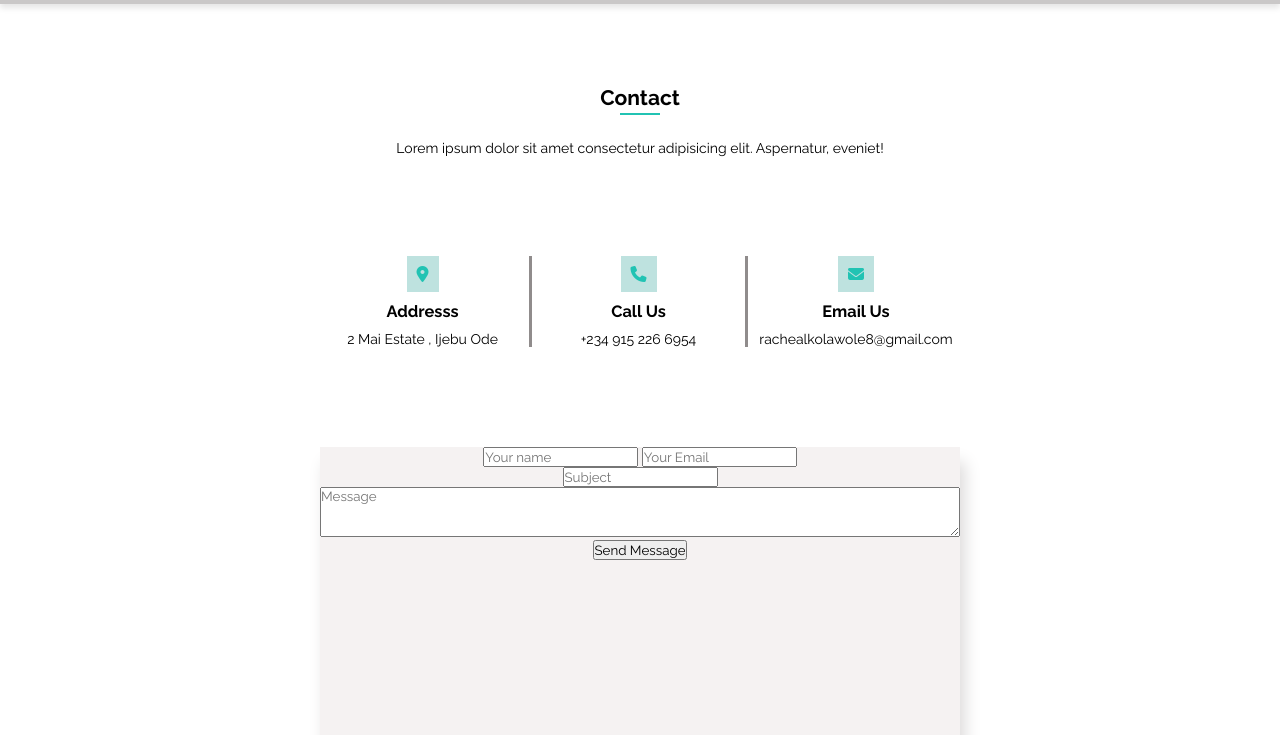
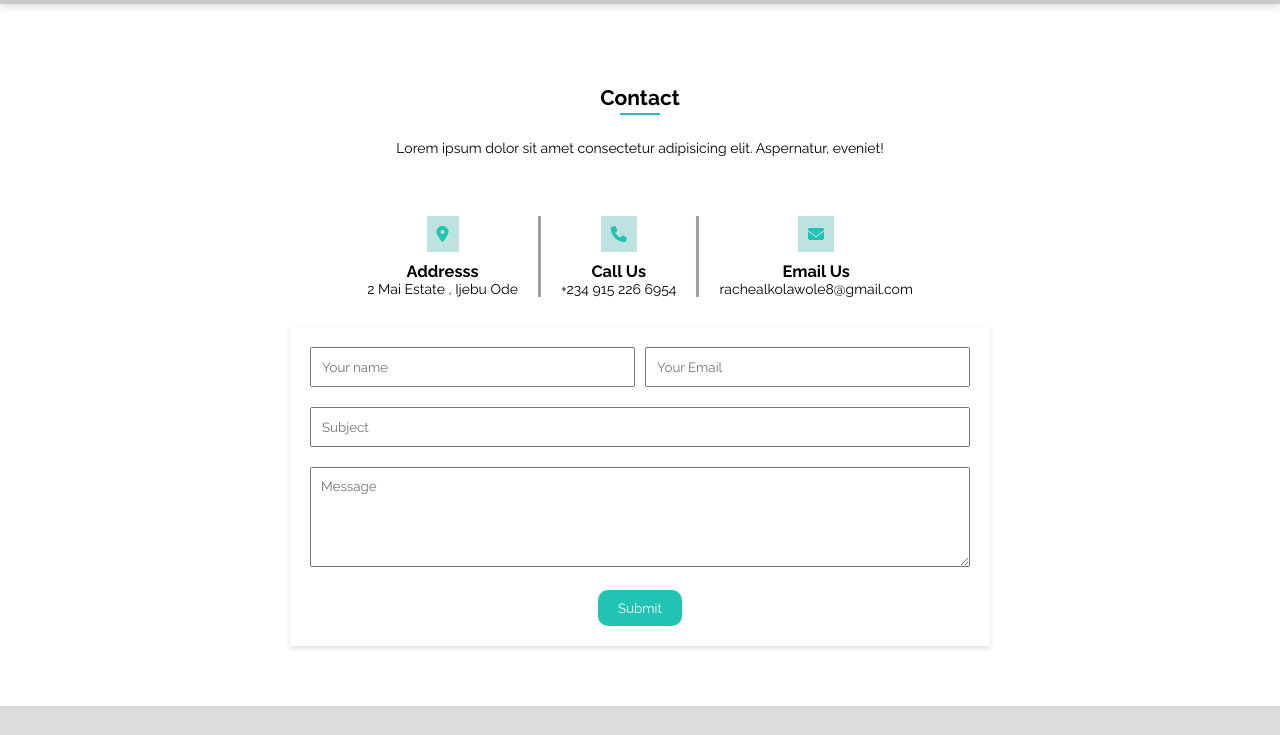
Before and after one commit to Racheal-dot/PORTFOLIO, a plain HTML site: page contact.html in a window 1280 px wide. Shown: the part 65-800 px from the top of the page. Drawn offline with Linux system fonts and the light colour scheme; a web font is replaced by a local one.

Commit message:
third commit

```diff
--- a/about.css
+++ b/about.css
@@ -17,7 +17,7 @@ nav {
     justify-content: space-between;
     align-items: center;
     position: fixed;
-    top: 0%;
+    top: 0;
     width: 100%;
     box-shadow: 0 4px 6px rgba(0, 0, 0, 0.1);
     padding: 20px;
@@ -117,8 +117,9 @@ i {
 
 .hero-content {
     display: flex;
-    justify-content: center;
-    margin: 30px 25%;
+    margin: 30px auto;
+    max-width: 1120px;
+    min-width: 300px;
     font-size: 14px;
 }
 
@@ -126,7 +127,8 @@ i {
     font-size: 14px;
 }
 
-.hero-content img {
+
+.hero-img img {
     width: 400px;
 }
 
@@ -135,7 +137,8 @@ i {
 }
 
 .all h2 {
-    margin: 0 0 20px 0;
+    margin: 0 auto 20px;
+    padding: 0 5px 0 0;
 }
 
 .about {
@@ -143,23 +146,30 @@ i {
     gap: 50px;
 }
 
-.info {
-    margin: 20px 0 20px 0;
+.info1 {
+    margin: 20px 0;
 }
 
-.info p {
+.info2 {
+    margin: 20px 0;
+}
+
+.about p {
     padding: 0 0 20px 0;
 }
 
-.info i {
+.about i {
     color: rgb(89, 247, 89);
     margin: 0 10px 0 0;
 }
 
 /* Skill section */
 .skill {
-    margin: 100px 25% 70px 25%;
+    margin: 100px auto 70px;
     font-size: 14px;
+    max-width: 1120px;
+    min-width: 320px;
+    width: 100%;
 }
 
 .skill-heading {
@@ -264,16 +274,41 @@ footer p i {
         align-items: center;
     }
 
+    .hero-content img {
+        margin: 0 10px;
+    }
+
     body {
         overflow-x: hidden;
     }
-    .all{
+
+    .all {
         margin-top: 50px;
     }
-    .about{
+
+    .about {
         flex-direction: column;
+        gap: 0;
     }
-    .hero-content img{
+
+    .hero-content img {
         margin: 0 10px;
     }
+
+
+    .info1 {
+        margin: 20px 0 0;
+    }
+
+    .info2 {
+        margin: 0 0 20px;
+    }
+
+    .skill {
+        padding: 0 10px;
+    }
+
+    .hero-img img {
+        width: 310px;
+    }
 }
--- a/contact.css
+++ b/contact.css
@@ -117,19 +117,22 @@ i {
 .hero-info {
     display: flex;
     justify-content: center;
-    padding: 40px;
-    margin: 60px;
+    align-items: center;
+    margin: 60px auto 30px;
+    min-width: 300px;
+    max-width: 1120px;
+    width: 100%;
 }
 
 .info {
-    width: 20%;
-    border-right: 3px solid rgb(144, 140, 140);
     text-align: center;
+    border-right: 3px solid #a39e9e;
+    padding: 0 20px;
 }
 
 .email {
-    width: 20%;
     text-align: center;
+    padding: 0 20px;
 }
 
 .hero-info i {
@@ -140,37 +143,82 @@ i {
     font-size: 16px;
 }
 
-.hero-info i:hover{
+.hero-info i:hover {
     background-color: #21c3b3;
     color: #fff;
 }
-.info h3 {
-    margin: 0 0 10px;
+
+.hero-content {
+    padding: 0 20px;
 }
 
-.email h3{
-    margin: 0 0 10px;
+.hero-form {
+    min-width: 300px;
+    max-width: 700px;
+    width: 100%;
+    padding: 20px;
+    margin: 0 auto 60px;
+    background-color: #fff;
+    box-sizing: border-box;
+    box-shadow: 0 2px 5px rgba(0, 0, 0, 0.15);
 }
 
-.hero-data{
+.input {
+    display: flex;
+    gap: 10px;
+}
+
+input:focus{
+    outline: none;
+    border:1px solid #21c3b3;
+}
+
+ textarea:focus{
+    outline: none;
+     border:1px solid #21c3b3;
+}
+
+.hero-form form {
+    width: 100%;
+}
+
+.input input{
+    margin: 0 0 20px 0;
+    padding: 10px ;
+    width: 50%;
+}
+
+.subject input {
+    margin: 0 0 20px 0;
+    padding: 10px;
+    width: 100%;
+}
+
+textarea {
+    height: 100px;
+    padding: 10px;
+    margin: 0 0 20px 0;
+    width: 100%;
+}
+
+.btn {
     text-align: center;
 }
-.hero-form{
-    box-sizing: border-box;
-    width: 50%;
-    margin: 50px 25%;
-    box-shadow: 5px 15px 15px#dddbdb;
-    background-color: #f5f2f2;
-    height: 500px;
+
+.btn input {
+    color: #fff;
+    background-color: #21c3b3;
+    padding: 10px 20px;
+    border: none;
+    border-radius: 10px;
+    cursor: pointer;
+    transition: transform 1.2s ease;
 }
 
-textarea{
-    width: 100%;
-    height: 50px;
-    /* border-top: none;
-    border-left: none;
-    border-right: none; */
+.btn input:hover {
+    background-color: #53b3a9;
 }
+
 /* Footer */
 footer {
     text-align: center;
@@ -184,10 +232,10 @@ footer p {
     margin: 20px 0;
 }
 
-footer a i{
+footer a i {
     padding: 10px;
     background-color: #ece1e1;
-    margin: 0 10px 0 0 ;
+    margin: 0 10px 0 0;
     border-radius: 50%;
 }
 
@@ -196,8 +244,25 @@ footer a i:hover {
     border: 1px inset #21c3b3;
 }
 
-footer p i{
+footer p i {
     color: #ff0000;
 }
 
-/*  */
+/* Responsiveness */
+@media (max-width:768px) {
+
+    .nav-link {
+        display: none;
+    }
+
+    .hero-info {
+        flex-direction: column;
+        border: none;
+        justify-content: center;
+    }
+
+    .info {
+        border: none;
+        margin: 0 0 30px 0;
+    }
+}
--- a/contact.html
+++ b/contact.html
@@ -58,7 +58,6 @@
             <p>Lorem ipsum dolor sit amet consectetur adipisicing elit. Aspernatur, eveniet!</p>
         </div>
 
-        <div class="hero-content">
         <div class="hero-info">
             <div class="info">
                 <i class="fa-solid fa-location-dot"></i>
@@ -77,23 +76,22 @@
                 <p>rachealkolawole8@gmail.com</p>
             </div>
         </div>
-        </div>
 
-        <div class="hero-data">
+        <div class="hero-content">
             <div class="hero-form">
                 <form action="">
                     <div class="input">
                         <input type="text" placeholder="Your name">
                         <input type="email" placeholder="Your Email">
                     </div>
-                    <div>
+                    <div class="subject">
                         <input type="text" placeholder="Subject">
                     </div>
                     <div>
                         <textarea name="message" id="message" placeholder="Message"></textarea>
                     </div>
                     <div class="btn">
-                        <input type="submit" value="Send Message" id="button">
+                        <input type="submit" vlue="Send Message" id="button">
                     </div>
                 </form>
             </div>
--- a/portfolio.css
+++ b/portfolio.css
@@ -119,8 +119,12 @@ i {
 
 .hero-content{
     display: flex;
+    align-items: center;
     justify-content: center;
-    align-items: center;
+    min-width: 300px;
+    max-width: 1000px;
+    width: 100%;
+    margin: 0 auto;
 }
 .hero-links{
     display: flex;
@@ -128,9 +132,16 @@ i {
 }
 
 .hero-links a img{
-    width: 400px;
-    margin: 0 10px 10px 0;
+    transform: scale(1.2s);
+    min-width: 300px;
+    max-width: 400px;
+    margin: 0 10px 10px;
 }
+
+.hero-links a img:hover{
+    transform: scale(1.5);
+}
+
 
 /* Footer */
 footer {
@@ -168,5 +179,7 @@ footer p i{
     .hero-content{
         flex-direction: column;
     }
-
+    .hero-links a img{
+        margin: 0 0 10px;
+    }
 }
```
Also changed, not shown: about.html (+5 -3 lines), style.css (+16 -7 lines), index.html (line endings or trailing spaces). Lines whose indentation alone changed are shown as unchanged.
